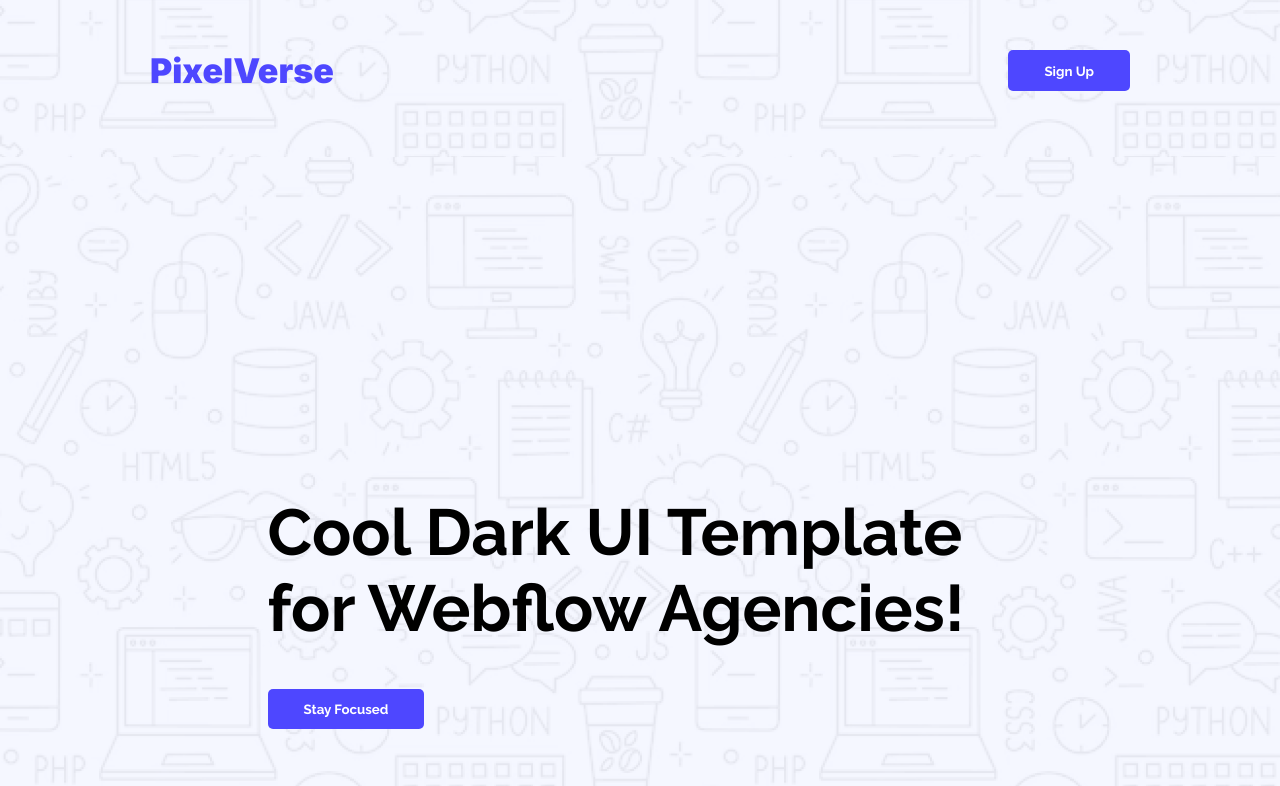
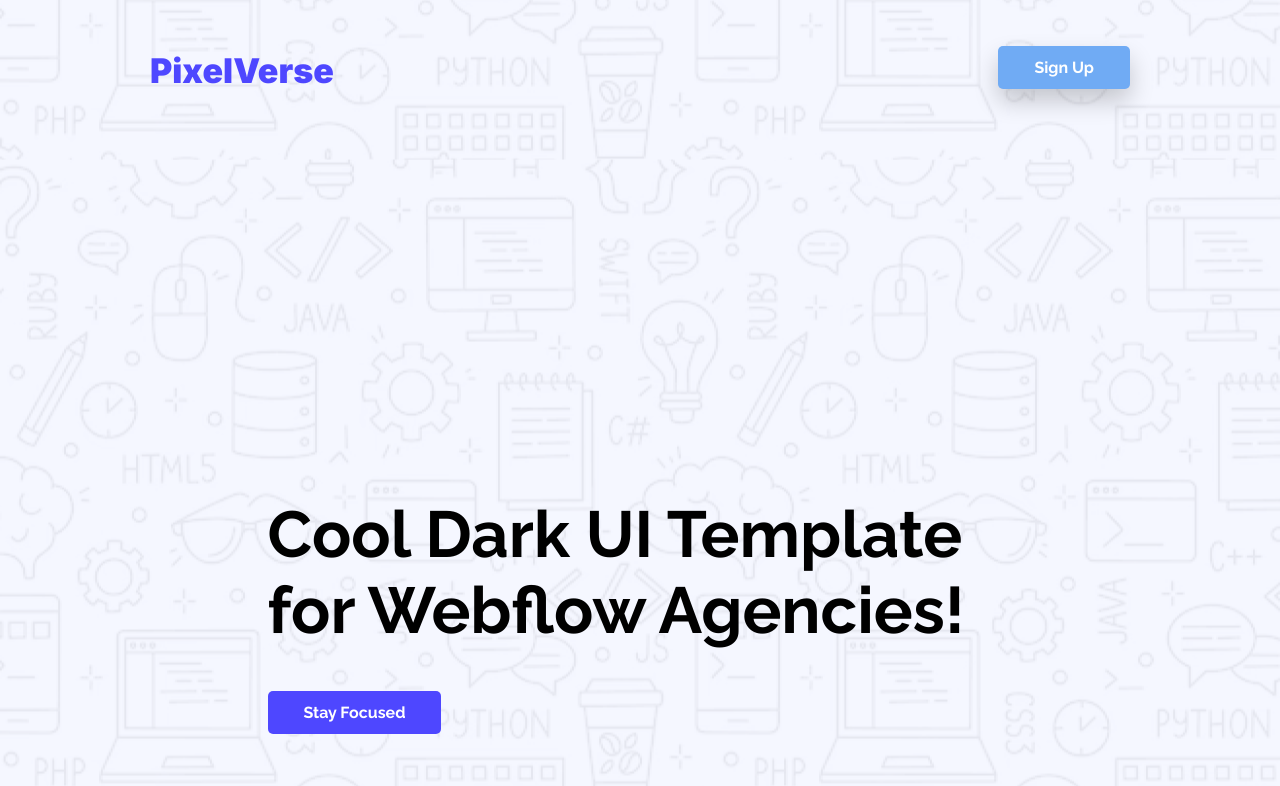
Before and after one commit to abusadat/Assignment-1, a plain HTML site: page index.html in a window 1280 px wide. In both pictures the pointer is over the button "Sign Up". Shown: the top 786 px of the page. Drawn offline with Linux system fonts and the light colour scheme.

Commit message:
added the cursor hover effect

```diff
--- a/css/style.css
+++ b/css/style.css
@@ -13,7 +13,7 @@ body {
 }
 
 .btn-primary{
-    font-size: 16;
+    font-size: 16px;
     font-weight: bold;
     font-family: "Raleway", sans-serif;
     color: #FFFFFF;
@@ -21,8 +21,18 @@ body {
     background-color: #4E47FF;
     border-radius: 5px;
     border: none;
+    cursor: grab;
 
+    transition:
+        background-color 0.3s ease,
+        transform 0.3s ease,
+        box-shadow 0.3s ease;
+}
 
+.btn-primary:hover {
+    background-color: #70abf4;
+    transform: translateY(-4px);
+    box-shadow: 0 12px 24px rgba(0, 0, 0, 0.2);
 }
 
 /* hero section */
```
